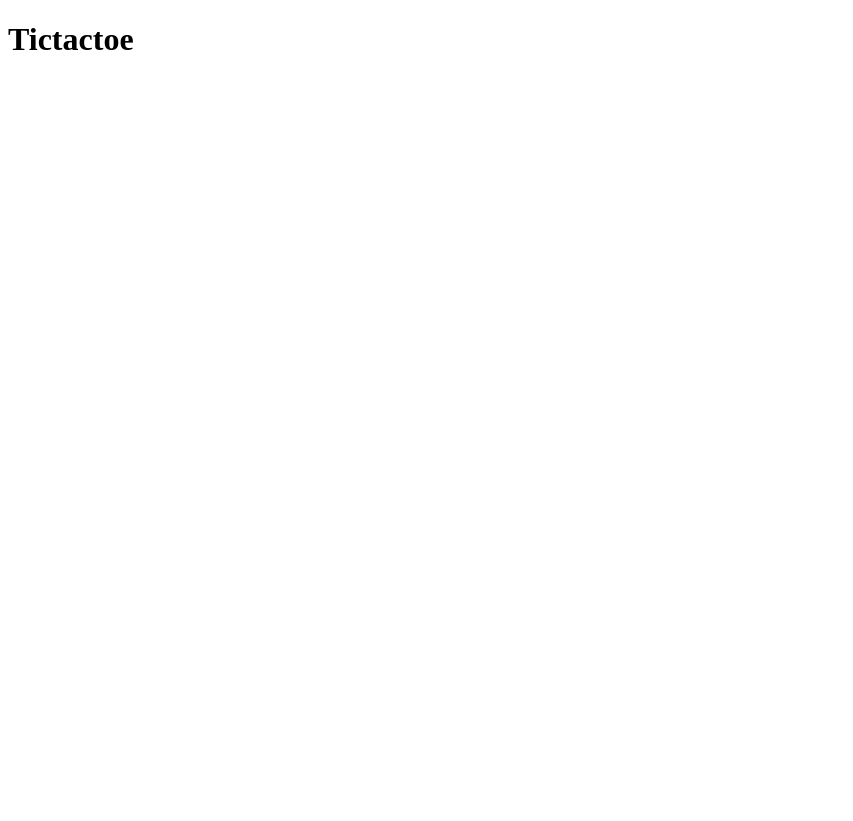
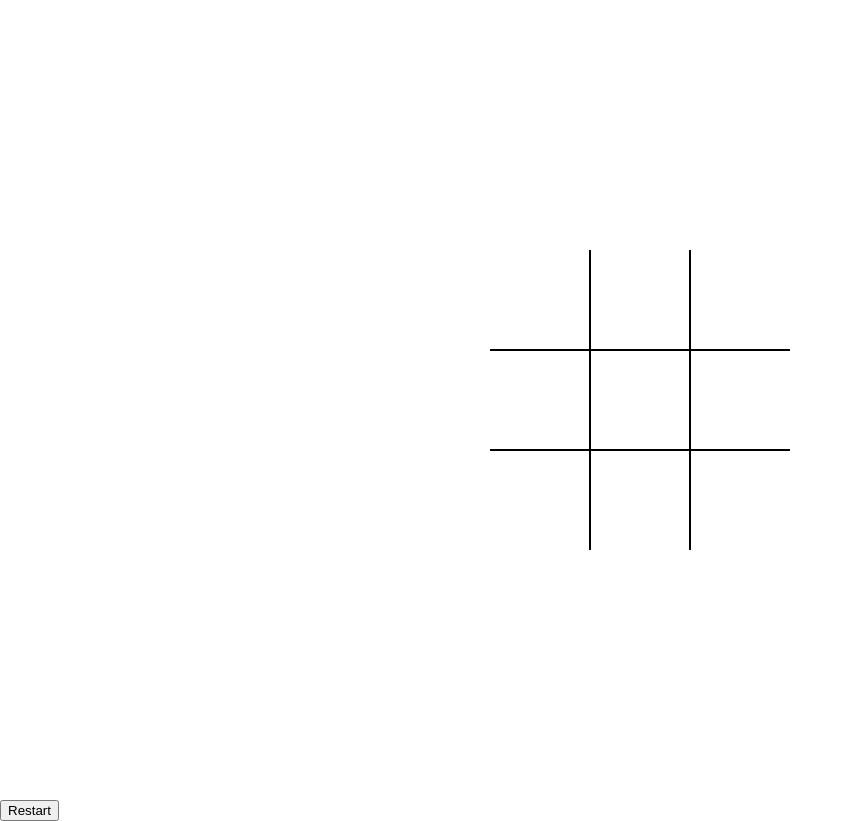
Before and after one commit to danieling/game-tictactoe, a plain HTML site: page index.html in a window 1280 px wide. Shown: the whole page, without its empty margins (0-853 px from the left). Before the commit the page ends 800 px from the top, so only its background shows below. Drawn offline with Linux system fonts and the light colour scheme.

Commit message:
tictactoe board done

```diff
--- a/index.html
+++ b/index.html
@@ -9,6 +9,21 @@
     <title>TIC TAC TOE</title>
 </head>
 <body>
-    <h1>Tictactoe</h1>
+    <div class="board">
+        <div class="cell" data-cell></div>
+        <div class="cell" data-cell></div>
+        <div class="cell" data-cell></div>
+        <div class="cell" data-cell></div>
+        <div class="cell" data-cell></div>
+        <div class="cell" data-cell></div>
+        <div class="cell" data-cell></div>
+        <div class="cell" data-cell></div>
+        <div class="cell" data-cell></div>
+    </div>
+
+    <div class="winning-message" id="winningMessage">
+        <div data-winning-message-text></div>
+        <button id="restartButton">Restart</button>
+    </div>
 </body>
 </html>
--- a/styles.css
+++ b/styles.css
@@ -0,0 +1,50 @@
+*, *::after, *::before {
+    box-sizing: border-box;
+}
+
+:root {
+    --cell-size: 100px;
+    --mark-size: cal(var(--cell-size)*0.85);
+}
+
+body {
+    margin: 0;
+}
+
+.board {
+    width: 100vw;
+    height: 100vh;
+    display: grid;
+    justify-content: center;
+    align-content: center;
+    justify-items: center;
+    align-items: center;
+    grid-template-columns: repeat(3, auto);
+}
+
+.cell {
+    width: var(--cell-size);
+    height: var(--cell-size);
+    border: 1px solid black;
+
+}
+
+.cell:first-child,
+.cell:nth-child(2),
+.cell:nth-child(3) {
+    border-top: none;
+}
+
+.cell:nth-child(3n + 1){
+    border-left: none;
+}
+
+.cell:nth-child(3n + 3){
+    border-right: none;
+}
+
+.cell:last-child,
+.cell:nth-child(8),
+.cell:nth-child(7) {
+    border-bottom: none;
+}
```
